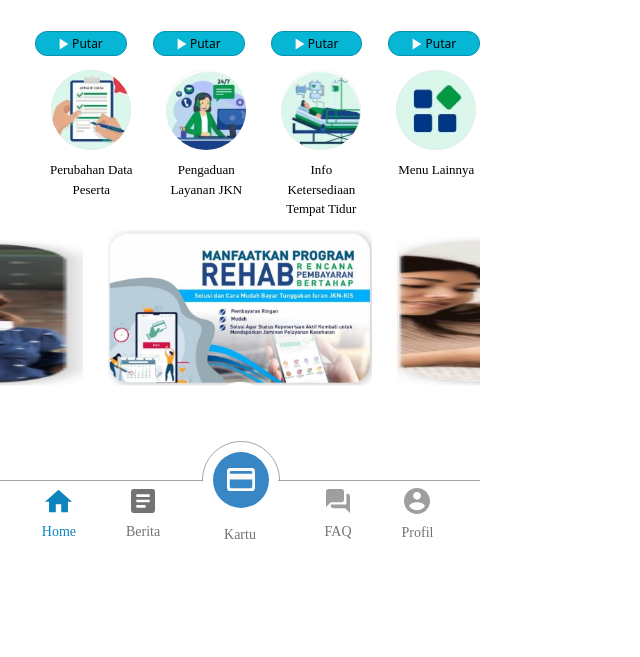
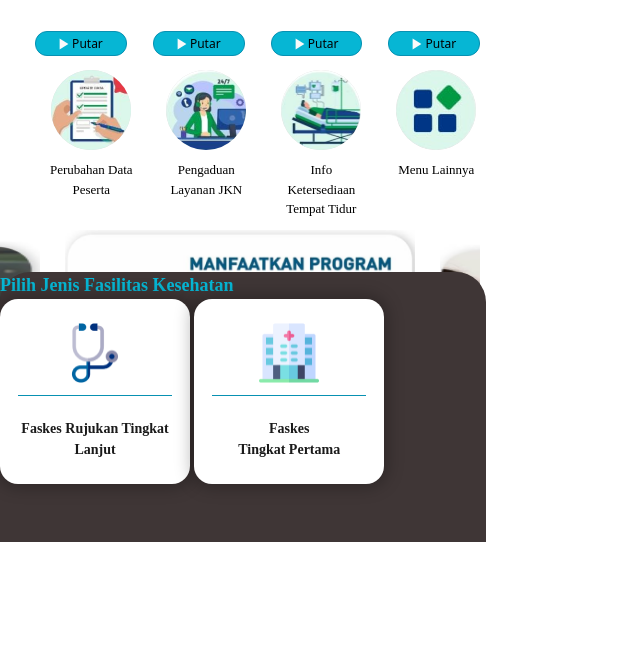
Before and after one commit to Ziassy/jkn-voice-care, a Django app: template main/templates/main/page/test.html in a window 1280 px wide. Shown: the part 649-1306 px from the top of the page, without its empty margins (0-640 px from the left). Run offline with Django 4.2, Linux system fonts and the light colour scheme; the template is opened without the code that fills it, so the values that code supplies are empty.

Commit message:
tata letak popup

```diff
--- a/main/static/css/style.css
+++ b/main/static/css/style.css
@@ -2,7 +2,7 @@
   width: 480px;
   height: 1306px;
   background: white;
-  overflow: hidden;
+  overflow: auto;
 }
 
 .navbar{
@@ -358,24 +358,27 @@
 }
 
 .image-container .image1 {
-  width: 250px; /* Ubah nilai lebar sesuai yang Anda inginkan */
-  height: 146px; /* Ubah nilai tinggi sesuai yang Anda inginkan */
+  width: 322px; /* Ubah nilai lebar sesuai yang Anda inginkan */
+  height: 196px; /* Ubah nilai tinggi sesuai yang Anda inginkan */
 }
 
 .image-container .image2 {
-  width: 300px; /* Ubah nilai lebar sesuai yang Anda inginkan */
-  height: 156px; /* Ubah nilai tinggi sesuai yang Anda inginkan */
+  width: 350px; /* Ubah nilai lebar sesuai yang Anda inginkan */
+  height: 207px; /* Ubah nilai tinggi sesuai yang Anda inginkan */
 }
 
 .image-container .image3 {
-  width: 250px; /* Ubah nilai lebar sesuai yang Anda inginkan */
-  height: 152px; /* Ubah nilai tinggi sesuai yang Anda inginkan */
+  width: 322px; /* Ubah nilai lebar sesuai yang Anda inginkan */
+  height: 196px; /* Ubah nilai tinggi sesuai yang Anda inginkan */
 }
 
 
 /* ini css untuk footer */
 .site-footer {
-  width: 480px; left: 0px; top: 1198px; bottom: 0;
+  width: 480px;
+  left: 0px;
+  top: 1198px;
+  bottom: 0;
   position: absolute;
   justify-content: center;
   align-items: flex-end;
@@ -385,7 +388,10 @@
 }
 
 .footer-menu-item {
-  flex: 1 1 0; height: 69px; padding-left: 16px; padding-right: 16px; padding-top: 8px; padding-bottom: 8px; background: white; border-top: 0.50px #A3A3A3 solid; justify-content: center; align-items: center; gap: 50px; display: flex;
+  flex: 1 1 0;
+  height: 69px;
+  padding-left: 16px;
+  padding-top: 8px; padding-bottom: 8px; background: white; border-top: 0.50px #A3A3A3 solid; justify-content: center; align-items: center; gap: 50px; display: flex;
 }
 
 .home-icon{
@@ -403,13 +409,15 @@
 
 .container-fasilitas-kesehatan {
   width: 486px;
-  height: 360px;
-  top: 600px;
-  background: white;
+  height: 270px;
+  top: 921px;
+  background: rgb(63, 54, 54);
   border-top-left-radius: 30px;
   border-top-right-radius: 30px;
   position: absolute;
   z-index: 2;
   bottom: 0;
+  justify-content: center;
+  align-items: center;
   /* display: none; */
 }
--- a/main/templates/main/page/test.html
+++ b/main/templates/main/page/test.html
@@ -284,26 +284,25 @@
     </div>
   </section>
 
-  <!-- <div class="container-fasilitas-kesehatan">
-    <div style="width: 486px; height: 360px; background: white; border-top-left-radius: 30px; border-top-right-radius: 30px; position: relative; z-index: 1;">
+  <div class="container-fasilitas-kesehatan">
     <div style="color: #06B6D4; font-size: 18px; font-family: Poppins; font-weight: 600; line-height: 27px; word-wrap: break-word">Pilih Jenis Fasilitas Kesehatan</div>
     <div style="width: 190px; height: 185px; background: white; box-shadow: 0px 0px 16px 4px rgba(0, 0, 0, 0.25); border-radius: 18px; overflow: hidden; flex-direction: column; justify-content: center; align-items: center; gap: 22px; display: inline-flex">
-      <div style="width: 154px; padding-bottom: 12px; padding-left: 8px; padding-right: 8px; border-bottom: 0.75px #0891B2 solid; justify-content: center; align-items: center; gap: 8px; display: inline-flex">
-        <img style="width: 60px; height: 60px" src="https://via.placeholder.com/60x60" />
+      <div style="width: 154px; padding-bottom: 12px; padding-left: 8px; padding-right: 8px; border-bottom: 1.50px #0891B2 solid; justify-content: center; align-items: center; gap: 8px; display: inline-flex">
+        <img style="width: 60px; height: 60px; margin: auto;" src="../../../static/img/image 433.png" />
       </div>
       <div style="align-self: stretch; height: 42px; padding-left: 16px; padding-right: 16px; flex-direction: column; justify-content: flex-start; align-items: center; gap: 4px; display: flex">
         <div style="align-self: stretch; text-align: center; color: #1A1A1A; font-size: 14px; font-family: Poppins; font-weight: 600; line-height: 21px; word-wrap: break-word">Faskes Rujukan Tingkat Lanjut</div>
       </div>
     </div>
     <div style="width: 190px; height: 185px; background: white; box-shadow: 0px 0px 16px 4px rgba(0, 0, 0, 0.25); border-radius: 18px; overflow: hidden; flex-direction: column; justify-content: center; align-items: center; gap: 22px; display: inline-flex">
-      <div style="width: 154px; padding-bottom: 12px; padding-left: 8px; padding-right: 8px; border-bottom: 0.75px #0891B2 solid; justify-content: center; align-items: center; gap: 8px; display: inline-flex">
-        <img style="width: 60px; height: 60px" src="https://via.placeholder.com/60x60" />
+      <div style="width: 154px; padding-bottom: 12px; padding-left: 8px; padding-right: 8px; border-bottom: 1.50px #0891B2 solid; justify-content: center; align-items: center; gap: 8px; display: inline-flex">
+        <img style="width: 60px; height: 60px; margin: auto;" src="../../../static/img/image 43.png" />
       </div>
       <div style="align-self: stretch; height: 42px; padding-left: 16px; padding-right: 16px; flex-direction: column; justify-content: flex-start; align-items: center; gap: 4px; display: flex">
         <div style="align-self: stretch; text-align: center; color: #1A1A1A; font-size: 14px; font-family: Poppins; font-weight: 600; line-height: 21px; word-wrap: break-word">Faskes <br/>Tingkat Pertama</div>
       </div>
     </div>
-  </div> -->
+  </div>
 
   <footer>
     <div class="site-footer">
```
Also changed, not shown: main/static/img/image 43.png (added), main/static/img/image 433.png (added).
